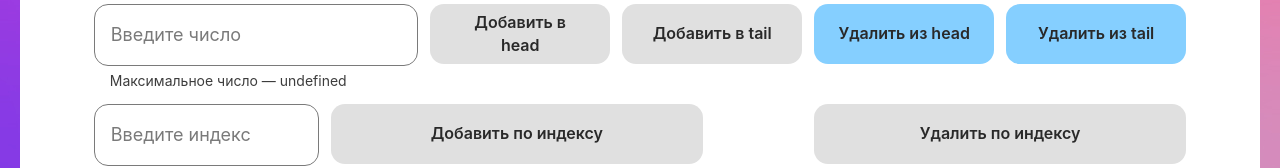
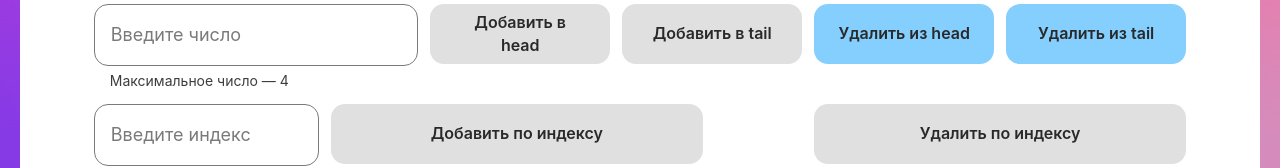
Before and after one commit to AlekseySobolev/-algososh, a React (Create React App) app: page /list in a window 1280 px wide. Shown: the part 275-443 px from the top of the page. Built offline with nearby package versions, Linux system fonts and the light colour scheme.

Commit message:
3d review

```diff
--- a/src/components/list-page/linked-list.ts
+++ b/src/components/list-page/linked-list.ts
@@ -37,7 +37,7 @@ export class LinkedList<T> implements ILinkedList<T> {
       this.listTail = node;
 
     } else {
-      let currentHead = this.listHead;
+      const currentHead = this.listHead;
       this.listHead = node;
       this.listHead.next = currentHead;
     }
--- a/src/components/list-page/list-page.tsx
+++ b/src/components/list-page/list-page.tsx
@@ -285,7 +285,7 @@ export const ListPage: React.FC = () => {
       <div className={styles.algoContainer}>
         <div className={styles.clickContainer}>
           <div className={styles.topClickBox}>
-            <Input type={"number"} placeholder={"Введите число"} maxLength={4} isLimitText={true} onChange={handleChange} value={inputValue} disabled={isAlgoInProcess} />
+            <Input type={"number"} placeholder={"Введите число"} max={4} isLimitText={true} onChange={handleChange} value={inputValue} disabled={isAlgoInProcess} />
             <Button
               text="Добавить в head"
               handleClick={prependClick}
--- a/src/components/queue-page/Queue.ts
+++ b/src/components/queue-page/Queue.ts
@@ -51,4 +51,5 @@ export class Queue<T> implements IQueue<T> {
   get size() { return this.container.length }
   get fillLength() { return this.length }
 
+
 }
--- a/src/components/stack-page/Stack.ts
+++ b/src/components/stack-page/Stack.ts
@@ -27,4 +27,5 @@ export class Stack<T> implements IStack<T> {
     return this.container;
   }
 
+
 }
```
